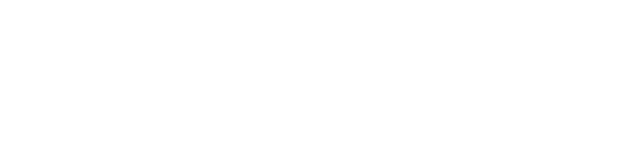
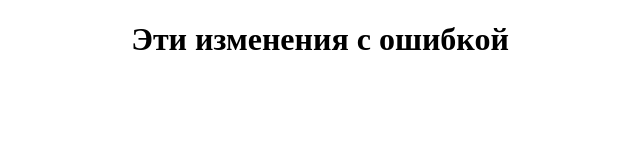
Before and after one commit to VikaSkypro/test-repo, a plain HTML site: page index.html in a window 1280 px wide. Shown: the whole page, without its empty margins (320-960 px from the left). Drawn offline with Linux system fonts and the light colour scheme.

Commit message:
index.html in first_branch

```diff
--- a/index.html
+++ b/index.html
@@ -6,6 +6,6 @@
     <title>Document</title>
 </head>
 <body>
-
+    <h1 align="center">Эти изменения с ошибкой</h1>
 </body>
 </html>
```
